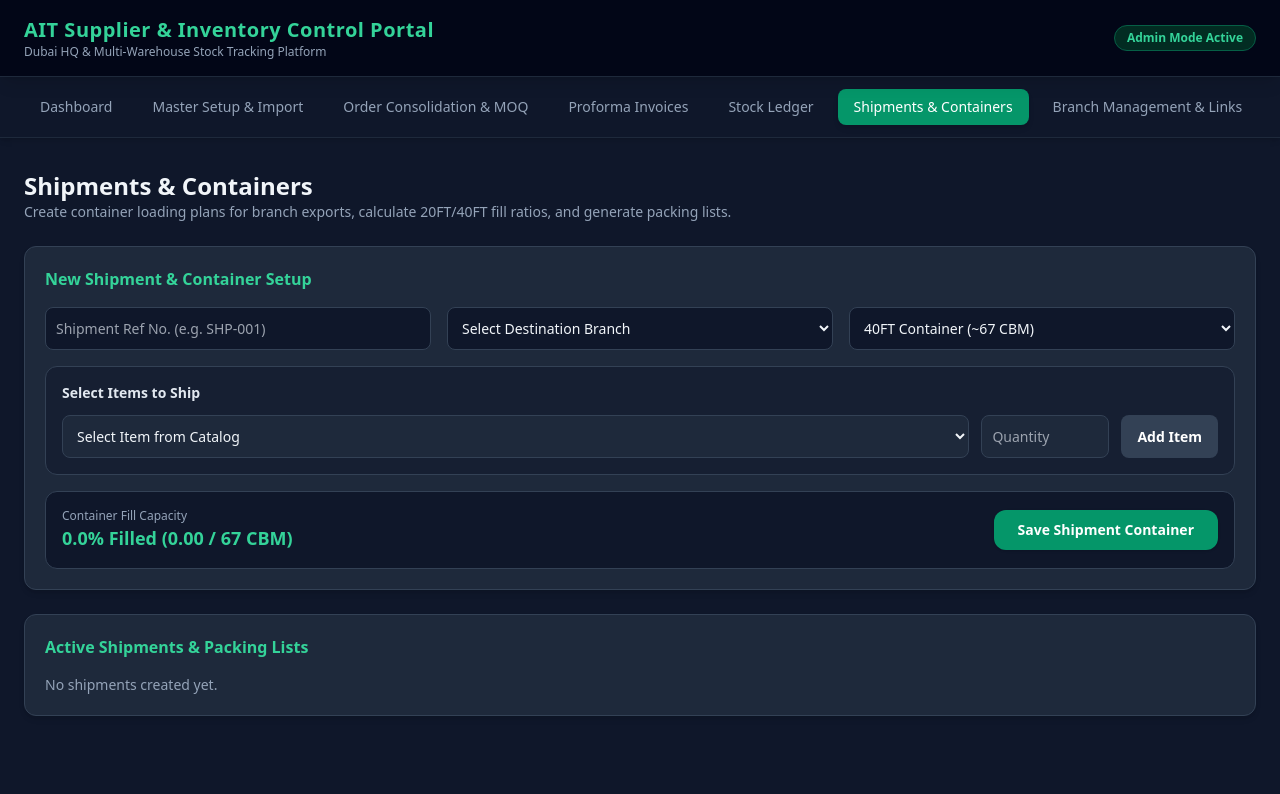
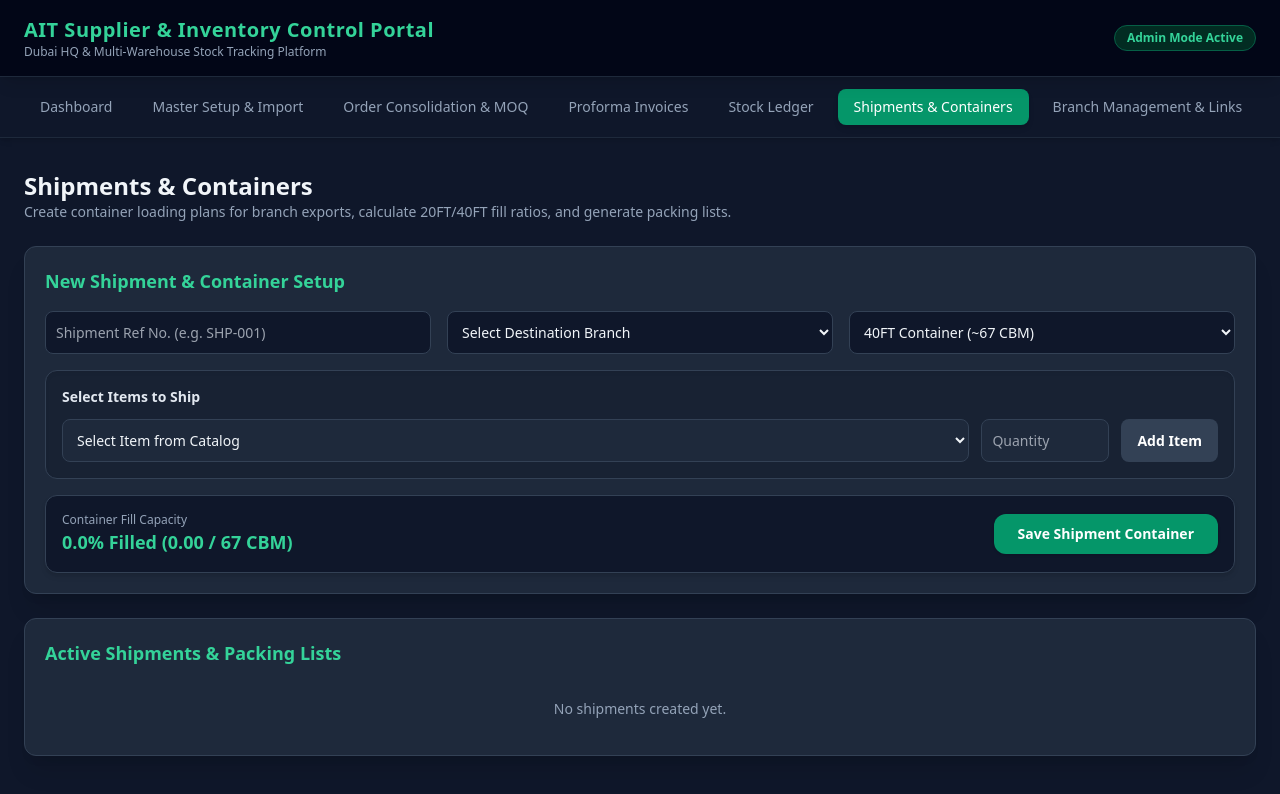
Before and after one commit to abdulrehmanmaisongalaxy/AIT-Stock-Tracker-at-Supplier-Warehouse, a React (Vite) app: page / in a window 1280 px wide. Both pictures are taken after a click on the button "Shipments & Containers". Shown: the top 794 px of the page. Built offline with nearby package versions, Linux system fonts and the light colour scheme.

Commit message:
ShipmentsContainers.jsx

```diff
--- a/src/components/ShipmentsContainers.jsx
+++ b/src/components/ShipmentsContainers.jsx
@@ -1,6 +1,12 @@
 import React, { useState } from 'react';
 
-export default function ShipmentsContainers({ shipments, setShipments, branches, items, stockLedger }) {
+export default function ShipmentsContainers({
+  shipments = [],
+  setShipments = () => {},
+  branches = [],
+  items = [],
+  stockLedger = []
+}) {
   const [shipmentForm, setShipmentForm] = useState({ refNo: '', branchId: '', containerType: '40FT', status: 'Draft', items: [] });
   const [selectedItemCode, setSelectedItemCode] = useState('');
   const [qtyToShip, setQtyToShip] = useState('');
@@ -17,7 +23,7 @@ export default function ShipmentsContainers({ shipments, setShipments, branches,
     const stockItem = stockLedger.find(s => s.code === selectedItemCode);
     const availableStock = stockItem ? stockItem.closingStock : 999999;
     if (Number(qtyToShip) > availableStock) {
-      if (!confirm(`Warning: Requested quantity (${qtyToShip}) exceeds current closing stock (${availableStock}) for ${itemMaster.name}. Do you still want to add it?`)) {
+      if (!window.confirm(`Warning: Requested quantity (${qtyToShip}) exceeds current closing stock (${availableStock}) for ${itemMaster.name}. Do you still want to add it?`)) {
         return;
       }
     }
@@ -103,20 +109,20 @@ export default function ShipmentsContainers({ shipments, setShipments, branches,
         <p className="text-sm text-slate-400">Create container loading plans for branch exports, calculate 20FT/40FT fill ratios, and generate packing lists.</p>
       </div>
 
-      <form onSubmit={handleSaveShipment} className="bg-slate-800 p-5 rounded-xl border border-slate-700 space-y-4 shadow-md">
-        <h3 className="font-bold text-emerald-400">New Shipment & Container Setup</h3>
+      <form onSubmit={handleSaveShipment} className="bg-slate-800 p-5 rounded-xl border border-slate-700 space-y-4 shadow-xl">
+        <h3 className="font-bold text-emerald-400 text-lg">New Shipment & Container Setup</h3>
         <div className="grid grid-cols-1 md:grid-cols-3 gap-4">
           <input
             placeholder="Shipment Ref No. (e.g. SHP-001)"
             value={shipmentForm.refNo}
-            onChange={e=>setShipmentForm({...shipmentForm, refNo: e.target.value})}
+            onChange={e => setShipmentForm({...shipmentForm, refNo: e.target.value})}
             className="bg-slate-900 border border-slate-700 p-2.5 rounded-lg text-sm text-slate-100 focus:border-emerald-500 focus:outline-none"
             required
           />
           <select
             value={shipmentForm.branchId}
-            onChange={e=>setShipmentForm({...shipmentForm, branchId: e.target.value})}
-            className="bg-slate-900 border border-slate-700 p-2.5 rounded-lg text-sm text-slate-100 focus:border-emerald-500 focus:outline-none"
+            onChange={e => setShipmentForm({...shipmentForm, branchId: e.target.value})}
+            className="bg-slate-900 border border-slate-700 p-2.5 rounded-lg text-sm text-slate-100 focus:border-emerald-500 focus:outline-none cursor-pointer"
             required
           >
             <option value="">Select Destination Branch</option>
@@ -124,8 +130,8 @@ export default function ShipmentsContainers({ shipments, setShipments, branches,
           </select>
           <select
             value={shipmentForm.containerType}
-            onChange={e=>setShipmentForm({...shipmentForm, containerType: e.target.value})}
-            className="bg-slate-900 border border-slate-700 p-2.5 rounded-lg text-sm text-slate-100 focus:border-emerald-500 focus:outline-none"
+            onChange={e => setShipmentForm({...shipmentForm, containerType: e.target.value})}
+            className="bg-slate-900 border border-slate-700 p-2.5 rounded-lg text-sm text-slate-100 focus:border-emerald-500 focus:outline-none cursor-pointer"
           >
             <option value="20FT">20FT Container (~33 CBM)</option>
             <option value="40FT">40FT Container (~67 CBM)</option>
@@ -133,13 +139,13 @@ export default function ShipmentsContainers({ shipments, setShipments, branches,
         </div>
 
         {/* Add Items to Container */}
-        <div className="border border-slate-700 p-4 rounded-xl space-y-3 bg-slate-900/50">
+        <div className="border border-slate-700 p-4 rounded-xl space-y-3 bg-slate-900/40 shadow-inner">
           <h4 className="font-semibold text-sm text-slate-200">Select Items to Ship</h4>
           <div className="flex flex-col sm:flex-row gap-3">
             <select
               value={selectedItemCode}
-              onChange={e=>setSelectedItemCode(e.target.value)}
-              className="bg-slate-800 border border-slate-700 p-2.5 rounded-lg text-sm flex-1 text-slate-100 focus:border-emerald-500 focus:outline-none"
+              onChange={e => setSelectedItemCode(e.target.value)}
+              className="bg-slate-800 border border-slate-700 p-2.5 rounded-lg text-sm flex-1 text-slate-100 focus:border-emerald-500 focus:outline-none cursor-pointer"
             >
               <option value="">Select Item from Catalog</option>
               {items.map(i => <option key={i.code} value={i.code}>{i.code} - {i.name}</option>)}
@@ -148,13 +154,13 @@ export default function ShipmentsContainers({ shipments, setShipments, branches,
               type="number"
               placeholder="Quantity"
               value={qtyToShip}
-              onChange={e=>setQtyToShip(e.target.value)}
+              onChange={e => setQtyToShip(e.target.value)}
               className="bg-slate-800 border border-slate-700 p-2.5 rounded-lg w-full sm:w-32 text-sm text-slate-100 focus:border-emerald-500 focus:outline-none"
             />
             <button
               type="button"
               onClick={addItemToShipment}
-              className="bg-slate-700 hover:bg-slate-600 px-4 py-2.5 rounded-lg text-sm font-semibold transition-colors text-white"
+              className="bg-slate-700 hover:bg-slate-600 px-4 py-2.5 rounded-lg text-sm font-semibold transition-colors text-white cursor-pointer"
             >
               Add Item
             </button>
@@ -164,7 +170,7 @@ export default function ShipmentsContainers({ shipments, setShipments, branches,
             <div className="overflow-x-auto pt-2">
               <table className="w-full text-left border-collapse text-xs">
                 <thead>
-                  <tr className="border-b border-slate-700 text-slate-400 bg-slate-900/30">
+                  <tr className="border-b border-slate-700 text-slate-400 bg-slate-900/50">
                     <th className="p-2.5">Code</th>
                     <th className="p-2.5">Name</th>
                     <th className="p-2.5">Qty</th>
@@ -187,7 +193,7 @@ export default function ShipmentsContainers({ shipments, setShipments, branches,
                           <button
                             type="button"
                             onClick={() => removeItemFromShipment(i.code)}
-                            className="text-rose-400 hover:underline font-medium"
+                            className="text-rose-400 hover:text-rose-300 hover:underline font-medium cursor-pointer transition-colors"
                           >
                             Remove
                           </button>
@@ -202,38 +208,40 @@ export default function ShipmentsContainers({ shipments, setShipments, branches,
         </div>
 
         {/* Real-time container fill widget */}
-        <div className="flex flex-col sm:flex-row justify-between items-start sm:items-center gap-4 bg-slate-900 p-4 rounded-xl border border-slate-700">
+        <div className="flex flex-col sm:flex-row justify-between items-start sm:items-center gap-4 bg-slate-900 p-4 rounded-xl border border-slate-700 shadow-md">
           <div>
             <p className="text-xs text-slate-400">Container Fill Capacity</p>
             <p className="text-lg font-bold text-emerald-400">{fillRatio}% Filled ({totalCBM.toFixed(2)} / {maxCBM} CBM)</p>
           </div>
           <button
             type="submit"
-            className="bg-emerald-600 hover:bg-emerald-500 px-6 py-2.5 rounded-xl font-bold text-sm shadow transition-colors text-white w-full sm:w-auto"
+            className="bg-emerald-600 hover:bg-emerald-500 px-6 py-2.5 rounded-xl font-bold text-sm shadow transition-colors text-white w-full sm:w-auto cursor-pointer"
           >
             Save Shipment Container
           </button>
         </div>
       </form>
 
-      <div className="bg-slate-800 rounded-xl border border-slate-700 p-5 space-y-4 shadow-md">
-        <h3 className="font-bold text-emerald-400">Active Shipments & Packing Lists</h3>
+      <div className="bg-slate-800 rounded-xl border border-slate-700 p-5 space-y-4 shadow-xl">
+        <h3 className="font-bold text-emerald-400 text-lg">Active Shipments & Packing Lists</h3>
         {shipments.length === 0 ? (
-          <p className="text-sm text-slate-400">No shipments created yet.</p>
+          <p className="text-sm text-slate-400 py-4 text-center">No shipments created yet.</p>
         ) : (
           <div className="space-y-4">
             {shipments.map(shp => (
-              <div key={shp.id} className="border border-slate-700 rounded-xl p-4 bg-slate-900/40 space-y-3">
+              <div key={shp.id} className="border border-slate-700 rounded-xl p-4 bg-slate-900/40 space-y-3 shadow-md">
                 <div className="flex flex-col sm:flex-row justify-between items-start sm:items-center gap-2">
                   <div>
-                    <h4 className="font-bold text-emerald-400">{shp.refNo} — Branch: <span className="text-white">{shp.branchName}</span></h4>
-                    <p className="text-xs text-slate-400 mt-0.5">
-                      Container: {shp.containerType} | Fill Ratio: <span className="text-amber-400 font-semibold">{shp.fillRatio}%</span> ({shp.totalCBM} CBM)
+                    <h4 className="font-bold text-emerald-400 text-base">{shp.refNo} — Branch: <span className="text-white">{shp.branchName}</span></h4>
+                    <p className="text-xs text-slate-400 mt-1 flex items-center gap-2">
+                      <span>Container: {shp.containerType}</span>
+                      <span>•</span>
+                      <span>Fill Ratio: <span className="text-amber-400 font-semibold">{shp.fillRatio}%</span> ({shp.totalCBM} CBM)</span>
                     </p>
                   </div>
                   <button
                     onClick={() => downloadPackingListCSV(shp)}
-                    className="bg-slate-700 hover:bg-slate-600 text-xs px-4 py-2 rounded-lg font-semibold transition-colors text-white"
+                    className="bg-slate-700 hover:bg-slate-600 text-xs px-4 py-2 rounded-lg font-semibold transition-colors text-white cursor-pointer shadow"
                   >
                     Download Packing List (CSV)
                   </button>
```
